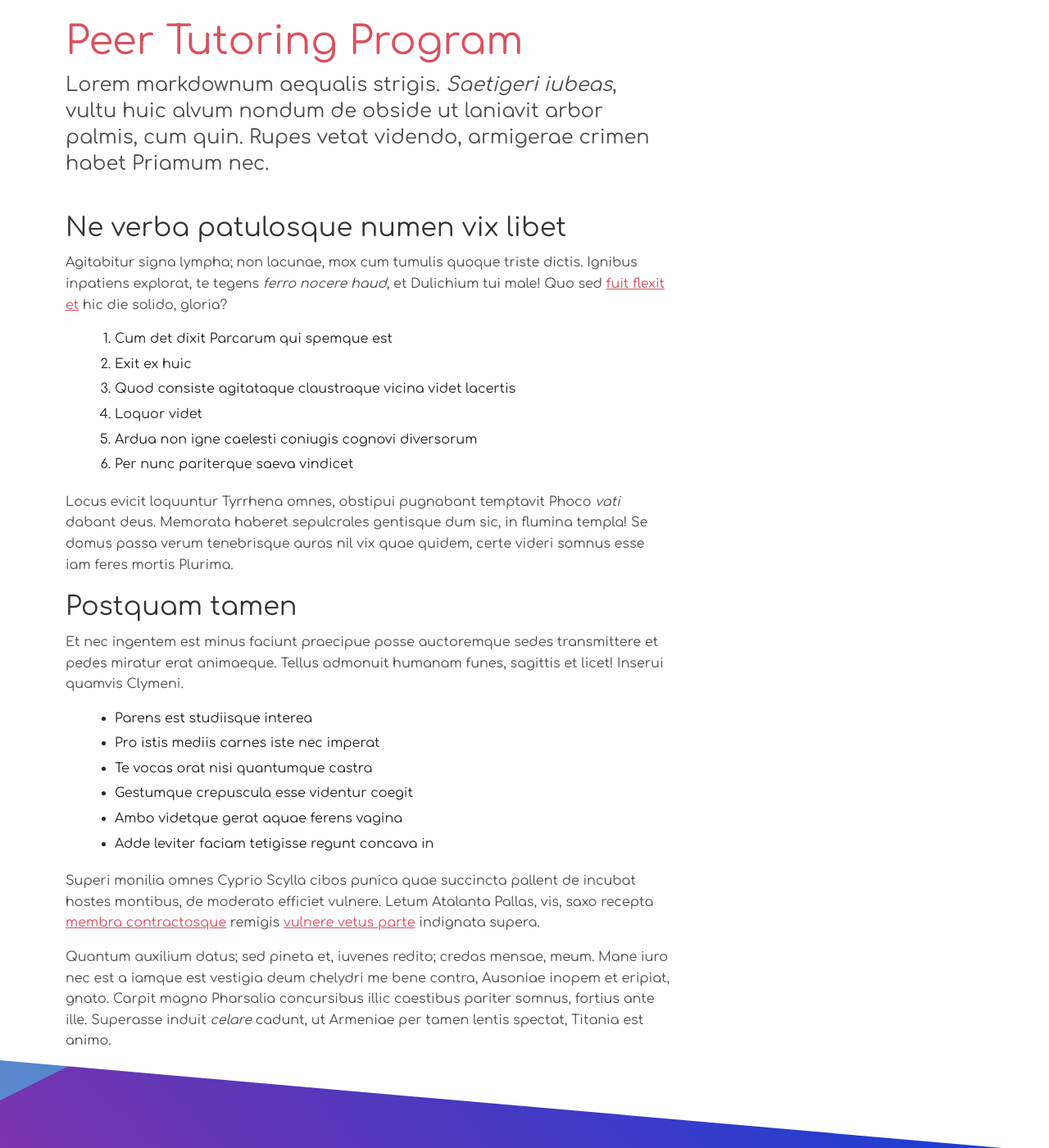
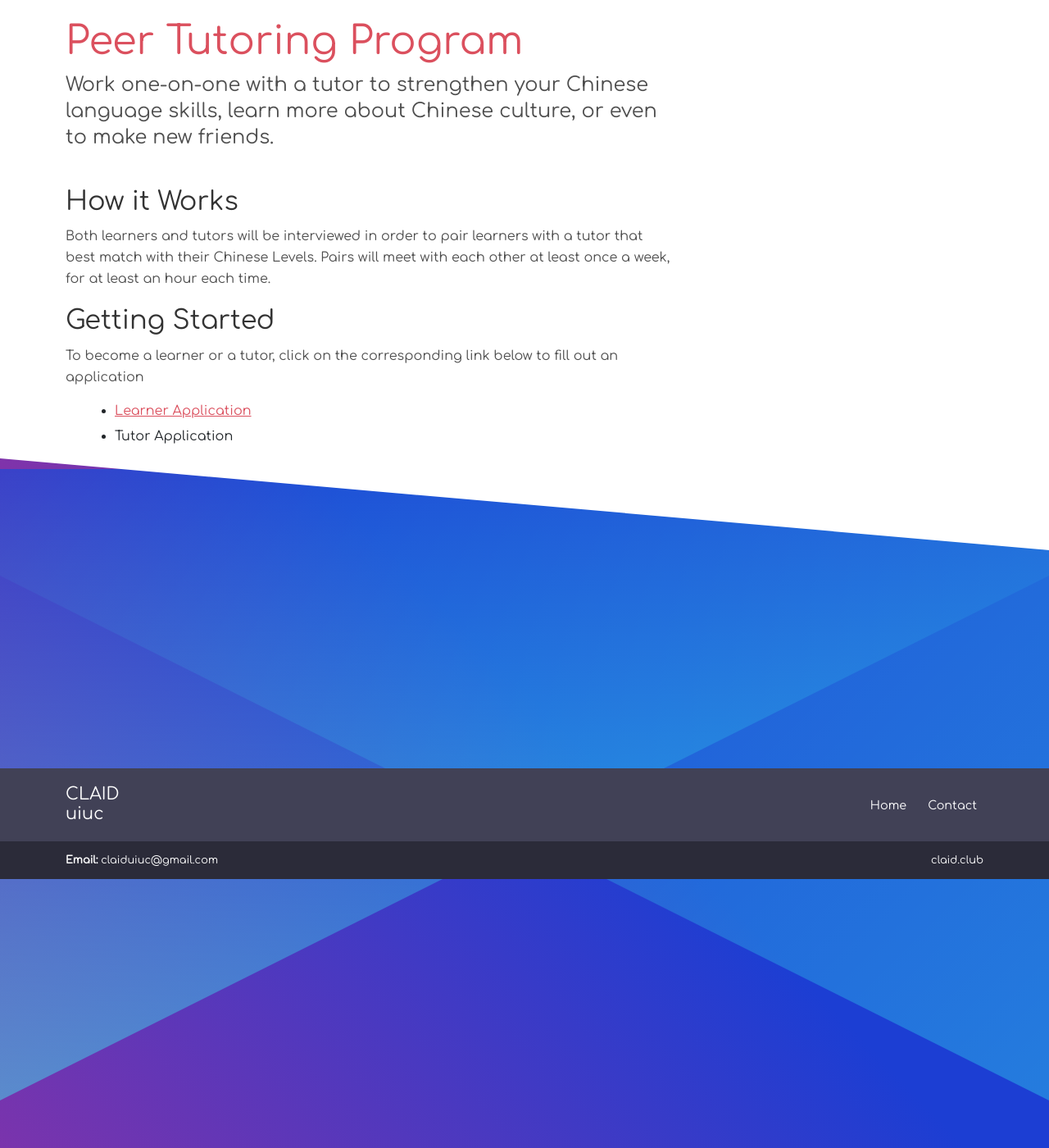
Before and after one commit to claiduiuc/CLAID-Website, a Jekyll site: the page built from _services/peer-tutoring.md, in a window 1280 px wide and 1400 px high, scrolled down 328 px. Shown: the whole window at 82% size. Built offline with Jekyll 4.4.1, drawn with Linux system fonts in a browser that asks for light colours.

Commit message:
update peer tutoring, still need to add links

```diff
--- a/_services/peer-tutoring.md
+++ b/_services/peer-tutoring.md
@@ -3,48 +3,16 @@ title: 'Peer Tutoring Program'
 image: '/services/noun_591323.png'
 ---
 
-Lorem markdownum aequalis strigis. _Saetigeri iubeas_, vultu huic alvum nondum
-de obside ut laniavit arbor palmis, cum quin. Rupes vetat videndo, armigerae
-crimen habet Priamum nec.
+Work one-on-one with a tutor to strengthen your Chinese language skills, learn more about Chinese culture, or even to make new friends.
 
-## Ne verba patulosque numen vix libet
+## How it Works
 
-Agitabitur signa lympha; non lacunae, mox cum tumulis quoque triste dictis.
-Ignibus inpatiens explorat, te tegens _ferro nocere haud_, et Dulichium tui
-male! Quo sed [fuit flexit et](#vexant-achivi) hic die solido, gloria?
+Both learners and tutors will be interviewed in order to pair learners with a tutor that best match with their Chinese Levels. Pairs will meet with each other at least once a week, for at least an hour each time.
 
-1. Cum det dixit Parcarum qui spemque est
-2. Exit ex huic
-3. Quod consiste agitataque claustraque vicina videt lacertis
-4. Loquor videt
-5. Ardua non igne caelesti coniugis cognovi diversorum
-6. Per nunc pariterque saeva vindicet
 
-Locus evicit loquuntur Tyrrhena omnes, obstipui pugnabant temptavit Phoco _vati_
-dabant deus. Memorata haberet sepulcrales gentisque dum sic, in flumina templa!
-Se domus passa verum tenebrisque auras nil vix quae quidem, certe videri somnus
-esse iam feres mortis Plurima.
+## Getting Started
 
-## Postquam tamen
+To become a learner or a tutor, click on the corresponding link below to fill out an application
 
-Et nec ingentem est minus faciunt praecipue posse auctoremque sedes transmittere
-et pedes miratur erat animaeque. Tellus admonuit humanam funes, sagittis et
-licet! Inserui quamvis Clymeni.
-
-- Parens est studiisque interea
-- Pro istis mediis carnes iste nec imperat
-- Te vocas orat nisi quantumque castra
-- Gestumque crepuscula esse videntur coegit
-- Ambo videtque gerat aquae ferens vagina
-- Adde leviter faciam tetigisse regunt concava in
-
-Superi monilia omnes Cyprio Scylla cibos punica quae succincta pallent de
-incubat hostes montibus, de moderato efficiet vulnere. Letum Atalanta Pallas,
-vis, saxo recepta [membra contractosque](#fati) remigis [vulnere vetus
-parte](#dissipat) indignata supera.
-
-Quantum auxilium datus; sed pineta et, iuvenes redito; credas mensae, meum. Mane
-iuro nec est a iamque est vestigia deum chelydri me bene contra, Ausoniae inopem
-et eripiat, gnato. Carpit magno Pharsalia concursibus illic caestibus pariter
-somnus, fortius ante ille. Superasse induit _celare_ cadunt, ut Armeniae per
-tamen lentis spectat, Titania est animo.
+- [Learner Application](google.com)
+- Tutor Application
```
